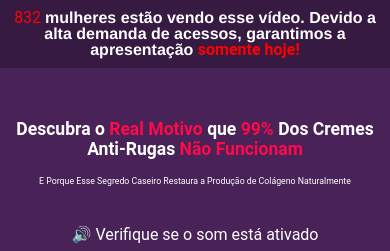
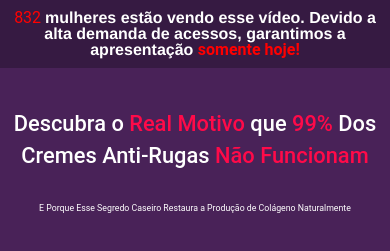
Before and after one commit to alyson7/alicialopez.site, a plain HTML site: page mrugas/index.html in a window 390 px wide. Shown: the top 251 px of the page. Drawn offline with nearby package versions, Linux system fonts and the light colour scheme; a script that the page names is missing.

Commit message:
Add files via upload

```diff
--- a/mrugas/index.html
+++ b/mrugas/index.html
@@ -135,24 +135,24 @@ padding: 1.5vh 1.5vw 1.5vh 1.5vw;
 <div class="headline-1658670597799RGYaWD">
 <style>
 .headline-1658670597799RGYaWD-element h1 {
-font-size: 1.98vw;
+font-size: 2.31vw;
 text-align: center;
-padding-top: 4vh;
-padding-bottom: 2vh;
+padding-top: 2vh;
+padding-bottom: 4vh;
 color: #ffffff;
-line-height: 1.1;
-font-weight: 600;
+line-height: 1.5;
+font-weight: 500;
 }
 @media (max-width: 1200px) {
 .headline-1658670597799RGYaWD-element h1 {
-font-size: 3.30vw;
-padding-top: 3vh;
-padding-bottom: 1.5vh;
+font-size: 3.85vw;
+padding-top: 1.5vh;
+padding-bottom: 3vh;
 }
 }
 @media (max-width: 640px) {
 .headline-1658670597799RGYaWD-element h1 {
-font-size: 4.50vw;
+font-size: 5.60vw;
 text-align: center;
 }
 }
```
